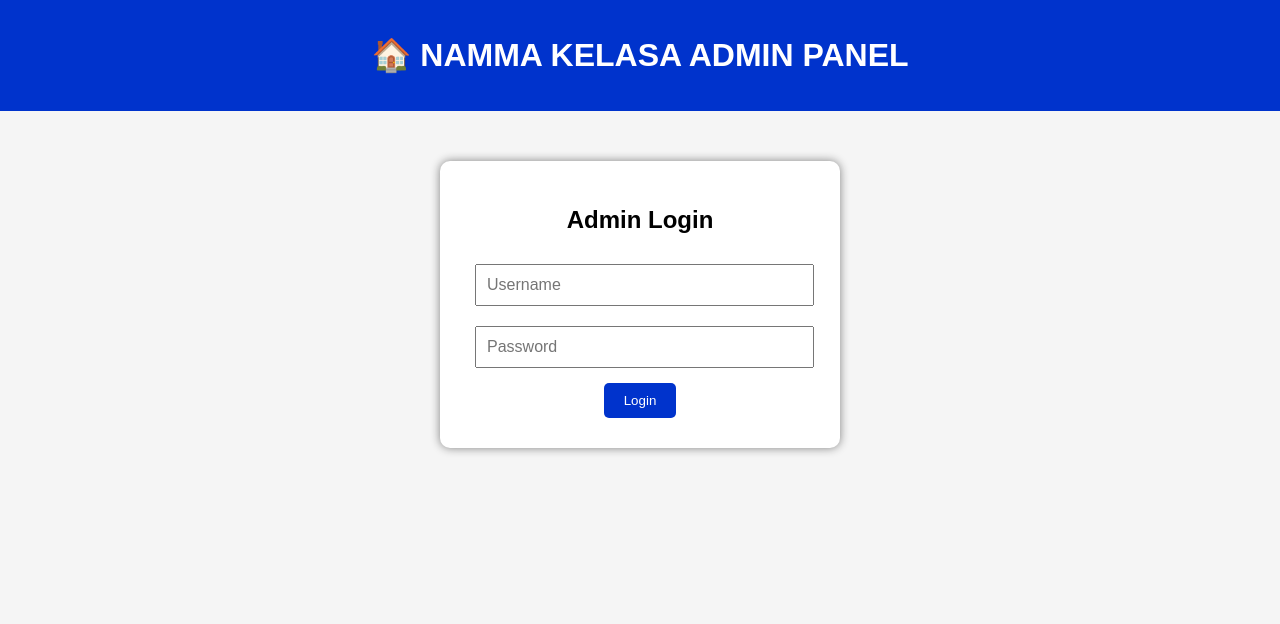
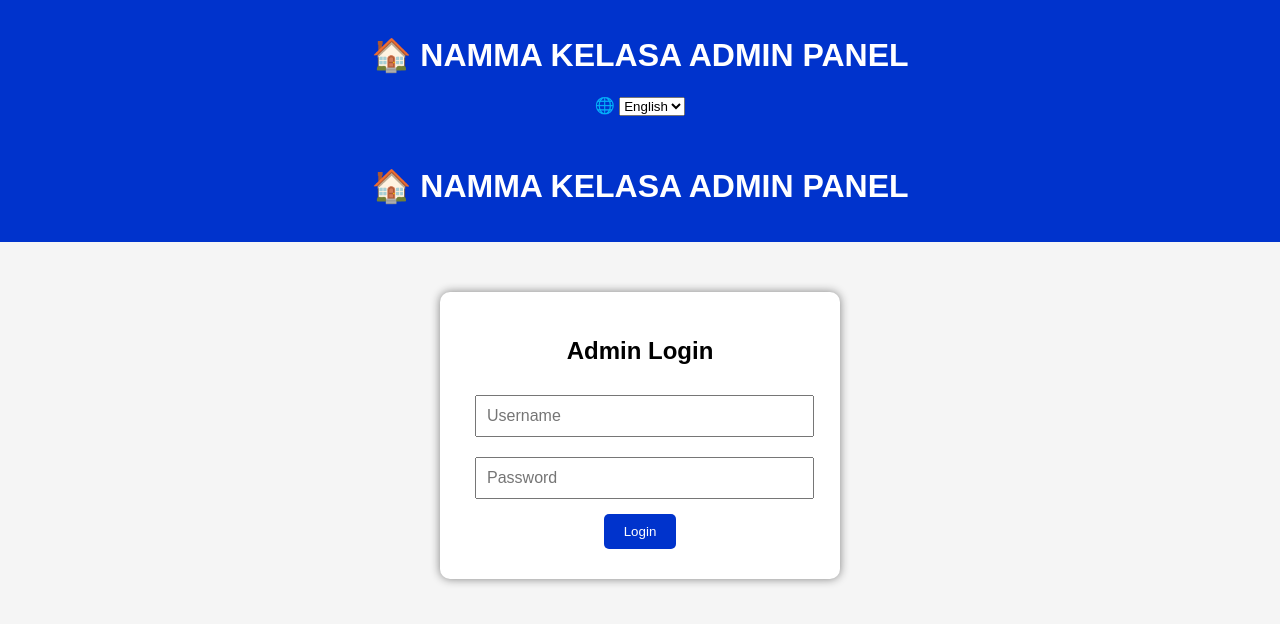
Before and after one commit to cpcrampur2007-rgb/namma-kelasa, a plain HTML site: page admin.html in a window 1280 px wide. Drawn offline with Linux system fonts and the light colour scheme.

Commit message:
Update admin.html

```diff
--- a/admin.html
+++ b/admin.html
@@ -4,7 +4,18 @@
 <meta charset="UTF-8">
 <meta name="viewport" content="width=device-width, initial-scale=1.0">
 <title>Namma Kelasa - Admin Panel</title>
+<header>
+    <h1 id="title">🏠 NAMMA KELASA ADMIN PANEL</h1>
 
+    <div style="margin-top:15px;">
+        🌐
+        <select id="language" onchange="changeLanguage()">
+            <option value="en">English</option>
+            <option value="kn">ಕನ್ನಡ</option>
+            <option value="hi">हिन्दी</option>
+        </select>
+    </div>
+</header>
 <style>
 
 body{
@@ -234,8 +245,27 @@ document.getElementById("password").value="";
 
 }
 
+<script>
+
+function changeLanguage(){
+
+    let lang = document.getElementById("language").value;
+
+    if(lang=="en"){
+        document.getElementById("title").innerHTML="🏠 NAMMA KELASA ADMIN PANEL";
+    }
+
+    else if(lang=="kn"){
+        document.getElementById("title").innerHTML="🏠 ನಮ್ಮ ಕೆಲಸ ಆಡ್ಮಿನ್ ಪ್ಯಾನಲ್";
+    }
+
+    else if(lang=="hi"){
+        document.getElementById("title").innerHTML="🏠 नम्मा केलसा एडमिन पैनल";
+    }
+
+}
+
 </script>
-
 </body>
 
 </html>
```
